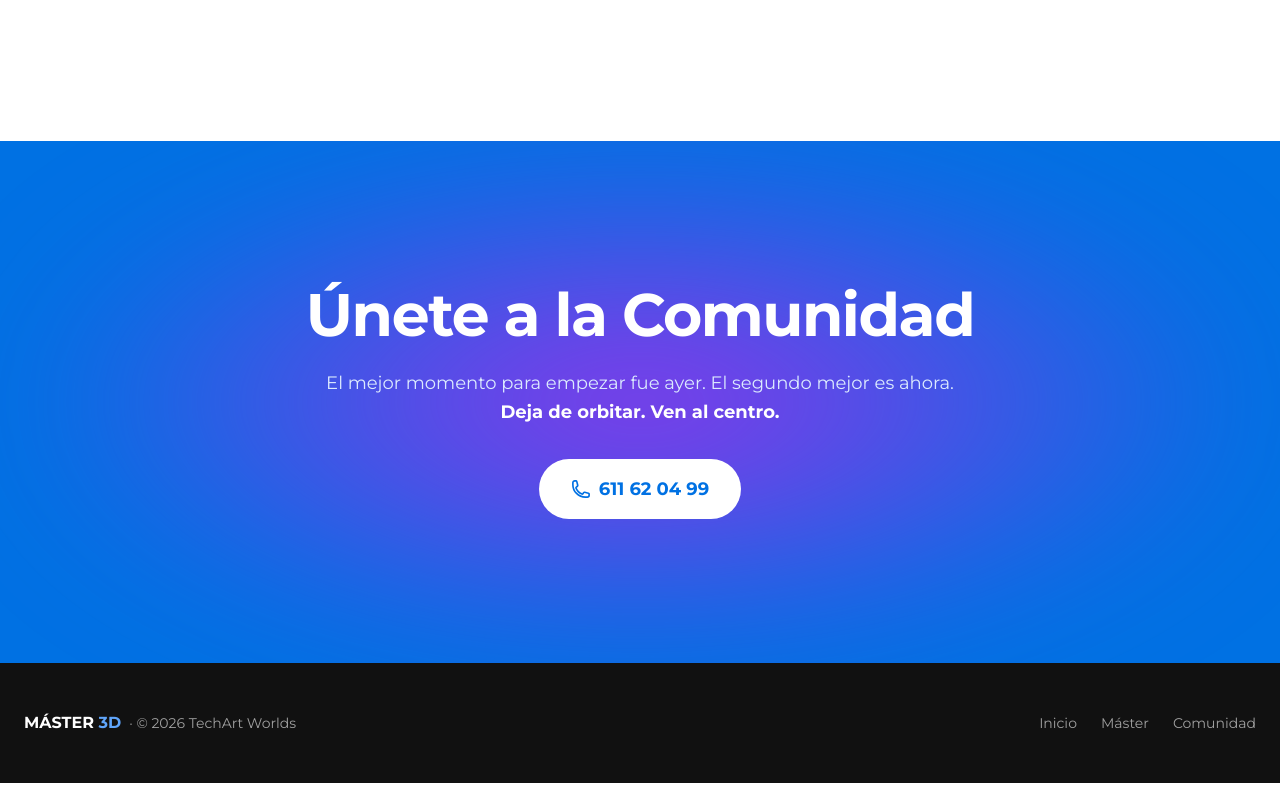
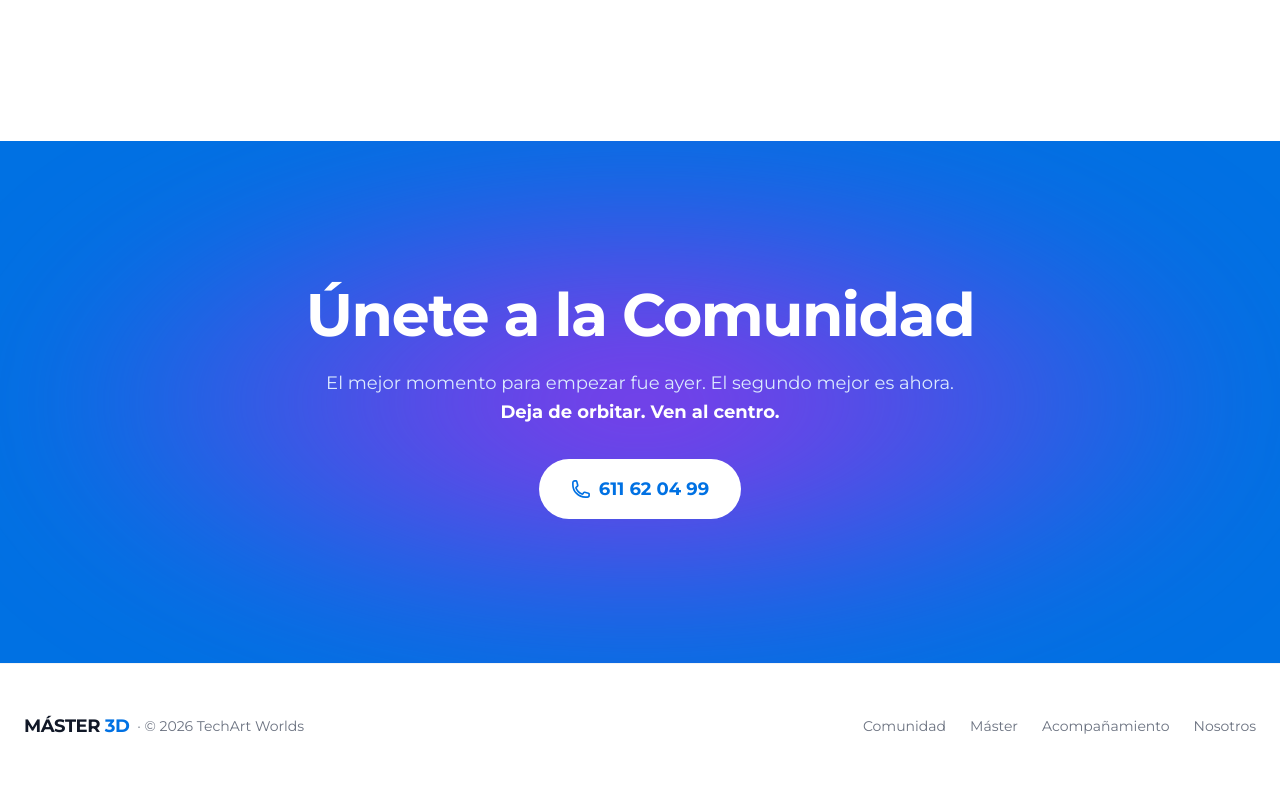
Before and after one commit to vicoyes/master-3d-integral-v2, a website: page techartworlds/comunidad.html in a window 1280 px wide. Shown: the part 7704-8492 px from the top of the page. Drawn offline with nearby package versions, Linux system fonts and the light colour scheme; a web font is replaced by a local one.

Commit message:
feat: unify header and footer from home page

```diff
--- a/techartworlds/comunidad.html
+++ b/techartworlds/comunidad.html
@@ -694,16 +694,17 @@
     </section>
 
     <!-- Footer -->
-    <footer class="bg-[#111] text-white/60 py-12 px-6">
-        <div class="max-w-7xl mx-auto flex flex-col md:flex-row items-center justify-between gap-4">
+    <footer class="border-t border-gray-100 py-12">
+        <div class="max-w-7xl mx-auto px-6 flex flex-col md:flex-row items-center justify-between gap-6">
             <div class="flex items-center gap-2">
-                <a href="../index.html" class="text-white font-bold">MÁSTER <span class="text-violet-400">3D</span></a>
-                <span class="text-sm">· © 2026 TechArt Worlds</span>
+                <a href="../index.html" class="text-lg font-extrabold tracking-tight text-gray-900">MÁSTER <span class="text-violet-600">3D</span></a>
+                <span class="text-sm text-gray-500">· © 2026 TechArt Worlds</span>
             </div>
-            <div class="flex items-center gap-6 text-sm">
-                <a href="../index.html" class="hover:text-white transition-colors">Inicio</a>
-                <a href="master.html" class="hover:text-white transition-colors">Máster</a>
-                <a href="comunidad.html" class="hover:text-white transition-colors">Comunidad</a>
+            <div class="flex items-center gap-6 text-sm text-gray-500">
+                <a href="comunidad.html" class="hover:text-violet-600 transition-colors">Comunidad</a>
+                <a href="master.html" class="hover:text-violet-600 transition-colors">Máster</a>
+                <a href="vamos-contigo.html" class="hover:text-violet-600 transition-colors">Acompañamiento</a>
+                <a href="nosotros.html" class="hover:text-violet-600 transition-colors">Nosotros</a>
             </div>
         </div>
     </footer>
```
Also changed, not shown: techartworlds/master.html (+9 -8 lines), techartworlds/nosotros.html (+9 -8 lines), techartworlds/vamos-contigo.html (+9 -8 lines).
